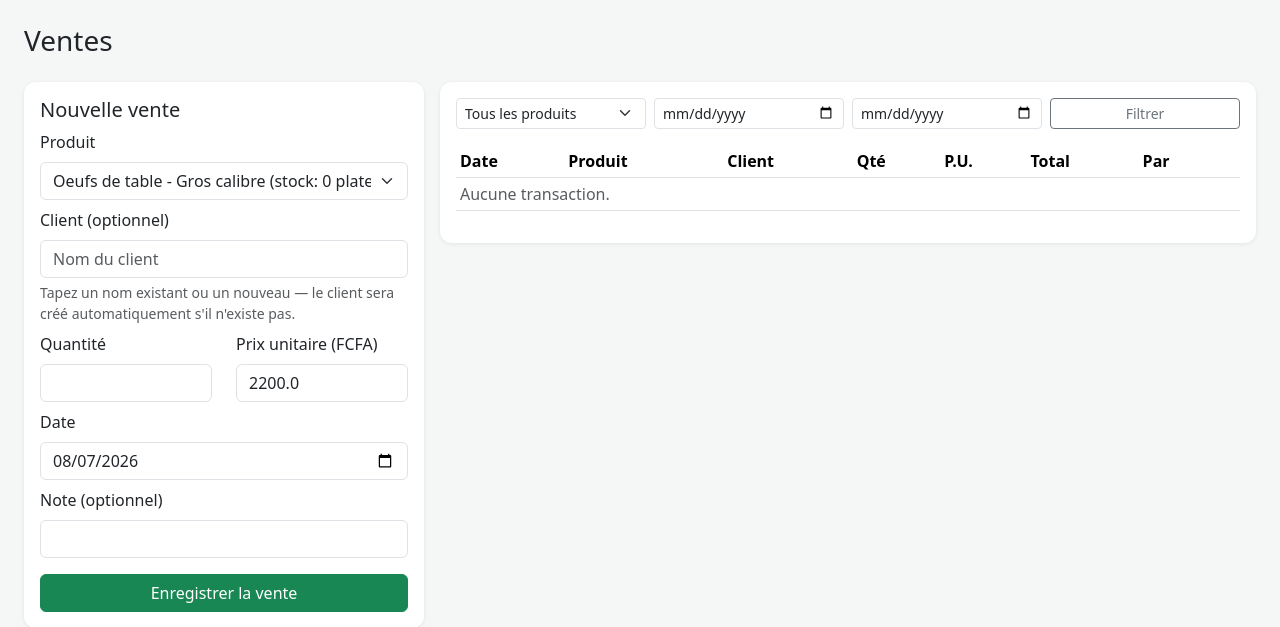
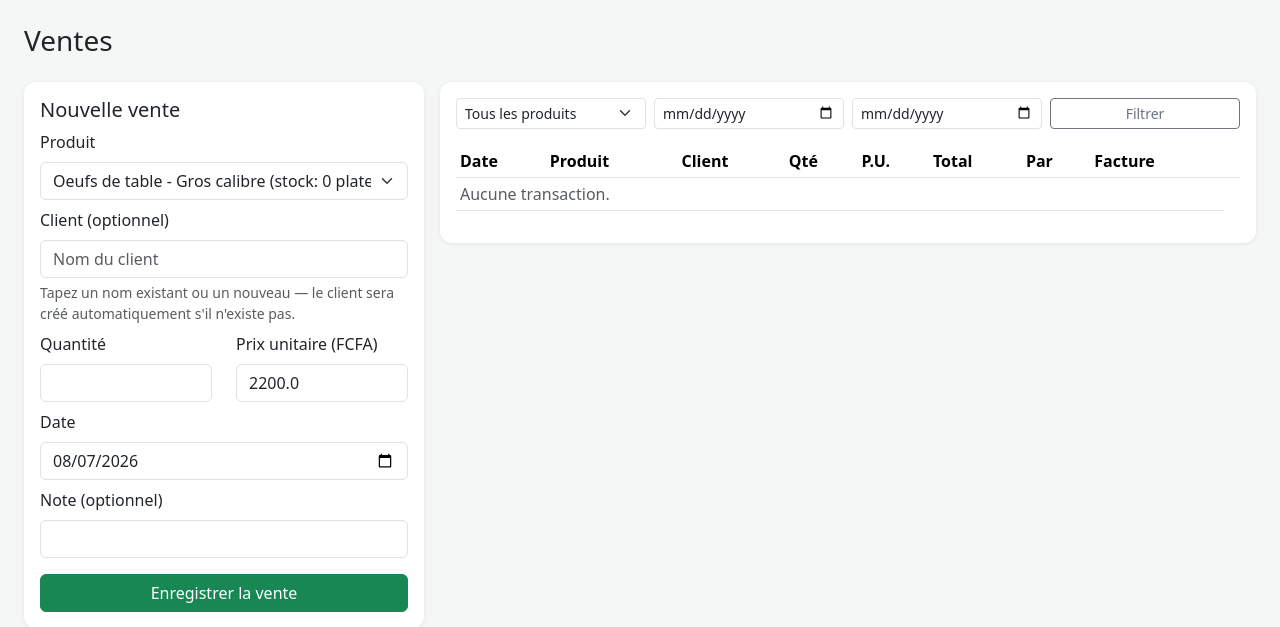
Before and after one commit to Bayegaye/senavipro, a Flask app: page /ventes in a window 1280 px wide; the page is wider, and only the part inside the window is pictured. Shown: the part 104-731 px from the top of that part. Run offline with Flask 3, Linux system fonts and the light colour scheme; a user stored in the database is signed in; parts of the project's set-up code (start-up, migrations or seed data) failed here and were passed over; some libraries are stand-ins or nearby versions.

Commit message:
Update transactions.html

```diff
--- a/templates/transactions.html
+++ b/templates/transactions.html
@@ -91,6 +91,7 @@
           <tr>
             <th>Date</th><th>Produit</th><th>{{ 'Client' if type_=='vente' else 'Fournisseur' }}</th>
             <th>Qté</th><th>P.U.</th><th>Total</th><th>Par</th>
+            {% if type_=='vente' %}<th>Facture</th>{% endif %}
             {% if current_user.is_admin %}<th></th>{% endif %}
           </tr>
         </thead>
@@ -118,6 +119,9 @@
             <td><input type="number" step="any" min="0" name="unit_price" value="{{ t.unit_price }}" form="edit-{{ t.id }}" class="form-control form-control-sm" style="width:100px"></td>
             <td><strong>{{ '%.0f'|format(t.total) }}</strong></td>
             <td class="text-muted small">{{ t.user.full_name if t.user else '' }}</td>
+            {% if type_=='vente' %}
+            <td><a href="{{ url_for('facture_vente', tid=t.id) }}" target="_blank" class="btn btn-sm btn-outline-primary" title="Voir la facture">🧾</a></td>
+            {% endif %}
             <td class="d-flex gap-1">
               <button class="btn btn-sm btn-outline-success" type="submit" form="edit-{{ t.id }}" title="Enregistrer">✏️</button>
               <button class="btn btn-sm btn-outline-danger" type="submit" form="del-{{ t.id }}" title="Supprimer">✕</button>
@@ -130,6 +134,9 @@
             <td>{{ '%.0f'|format(t.unit_price) }}</td>
             <td><strong>{{ '%.0f'|format(t.total) }}</strong></td>
             <td class="text-muted small">{{ t.user.full_name if t.user else '' }}</td>
+            {% if type_=='vente' %}
+            <td><a href="{{ url_for('facture_vente', tid=t.id) }}" target="_blank" class="btn btn-sm btn-outline-primary" title="Voir la facture">🧾</a></td>
+            {% endif %}
             {% endif %}
           </tr>
         {% else %}
@@ -141,7 +148,7 @@
           <tr class="table-light">
             <th colspan="5" class="text-end">Total :</th>
             <th>{{ '%.0f'|format(transactions|sum(attribute='total')) }} FCFA</th>
-            <th colspan="2"></th>
+            <th colspan="{% if type_=='vente' %}3{% else %}2{% endif %}"></th>
           </tr>
         </tfoot>
         {% endif %}
```
